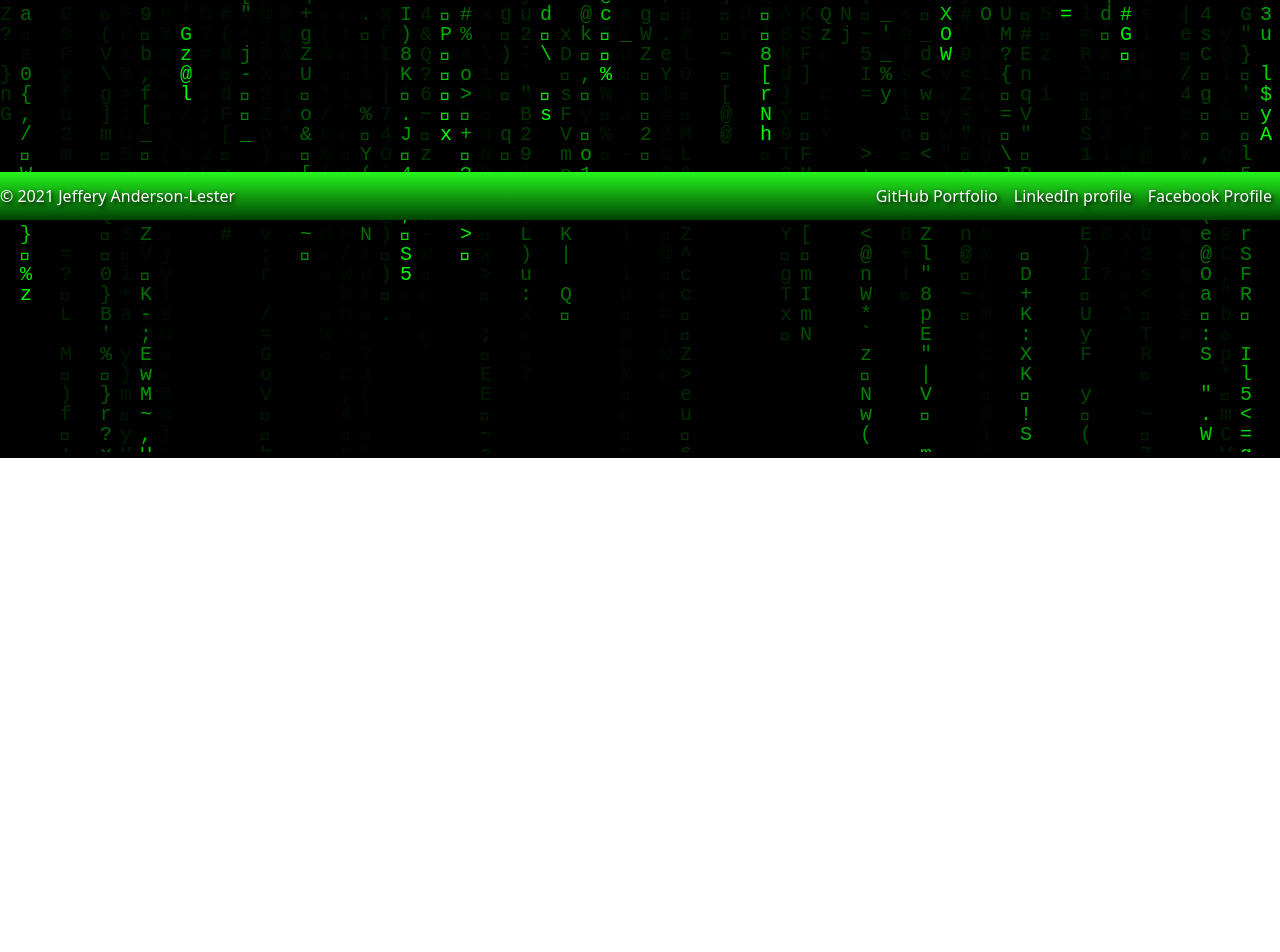
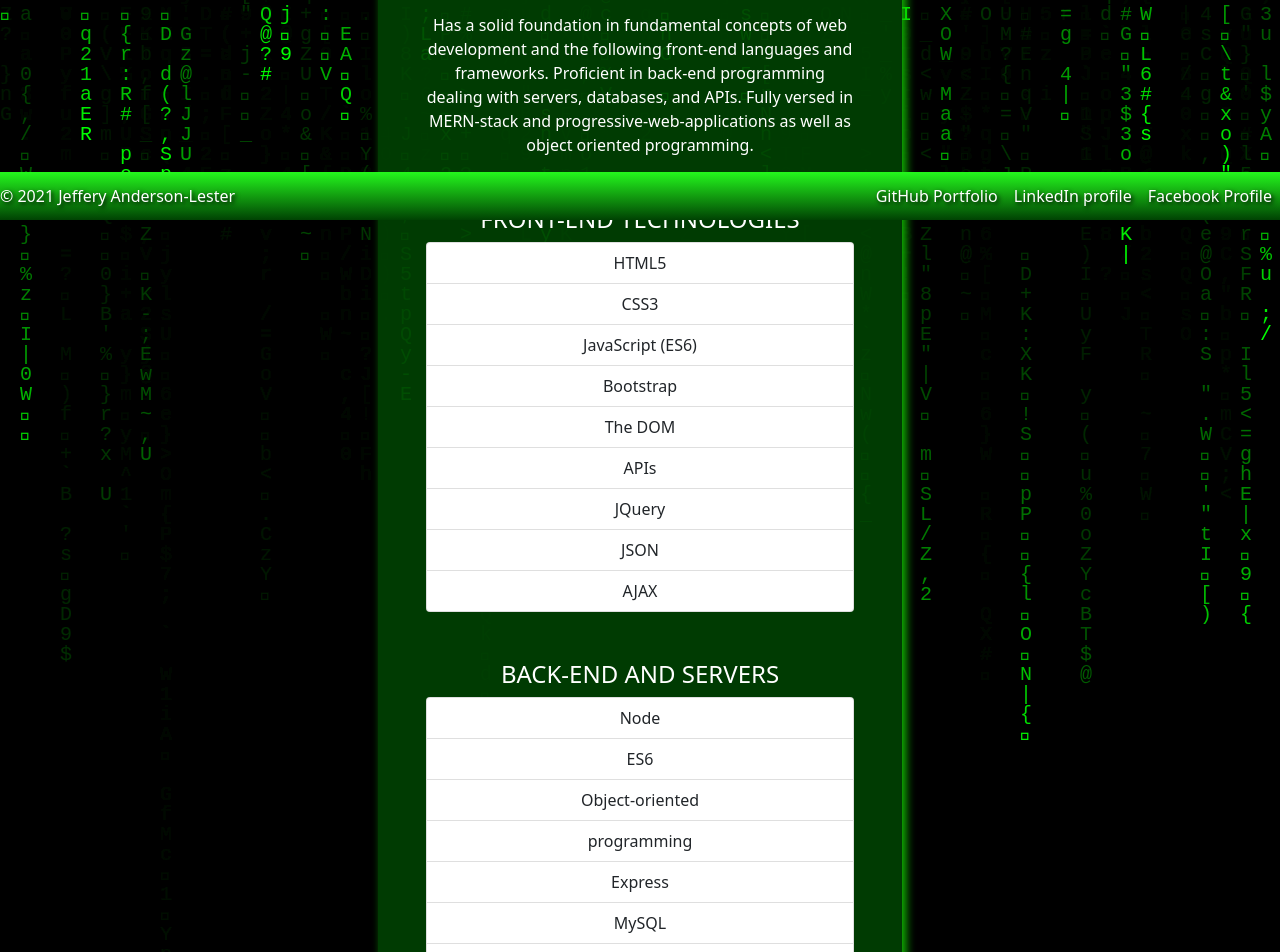
Before and after one commit to JeffGoji/My-React-Portfolio, a React (Create React App) app: page /#/resume in a window 1280 px wide. Shown: the part 580-1532 px from the top of the page. Before the commit the page ends 800 px from the top, so only its background shows below. Built offline with nearby package versions, Linux system fonts and the light colour scheme; a web font is replaced by a local one.

Commit message:
ready for deployment

```diff
--- a/src/components/Card/index.js
+++ b/src/components/Card/index.js
@@ -13,9 +13,9 @@ function Cards(props) {
                 </p>
             </div>
             <div className="card-body">
-                <a href={props.deployed} rel="noreferrer" className="card-link">Web
+                <a href={props.deployed} rel="noopener noreferrer" className="card-link">Web
                     Deployment</a>
-                <a href={props.github} rel="noreferrer" className="card-link">GitHub
+                <a href={props.github} rel="noopener noreferrer" className="card-link">GitHub
                     Page
                     link</a>
 
--- a/src/components/Contact/index.js
+++ b/src/components/Contact/index.js
@@ -39,25 +39,25 @@ function Contact() {
 
     return (
 
-        <div>
+        <div className="d-flex justify-content-center">
 
 
-            <section className="container-lg box-padding mt-2 rounded-3" id="contact">
-
+            <section className="col-sm-12 col-md-5 col-lg-5 mt-2 content-box box-padding box-bg box-padding mt-2 rounded-3 box-bg" id="contact">
+                <h3 className="text-center card-header rounded-3 text-white mb-3">CONTACT</h3>
                 <div className="row p-3">
 
                     <div className="col-sm-12 col-md-12 col-lg-6">
 
-                        <ul className="list-group list-group-flush">
+                        <ul className="list-group list-group-flush mt-5 rounded-3">
                             <li className="list-group-item fw-bold">E-mail: <a href="mailto:jeff.lester01@outlook.com">
                                 jeff.lester01@outlook.com</a></li>
 
                             <li className="list-group-item fw-bold">Phone: <a href="tel:7133717902">713-371-7902</a></li>
                             <li className="list-group-item fw-bold">LinkedIn Profile: <a
                                 href="https://www.linkedin.com/in/jeffrey-anderson-lester-36b23b112/ " target="_blank"
-                                rel="noreferrer"> Jeffrey
+                                rel="noopener noreferrer"> Jeffrey
                                 Anderson-Lester</a> </li>
-                            <li className="list-group-item fw-bold mb-4">Resume: <a href="https://jeffgoji.github.io/assets/img/resume.pdf" target="_blank" rel="noreferrer">Click to
+                            <li className="list-group-item fw-bold mb-4">Resume: <a href="https://jeffgoji.github.io/assets/img/resume.pdf" target="_blank" rel="noopener noreferrer">Click to
                                 download</a>
                             </li>
 
--- a/src/components/Profile/index.js
+++ b/src/components/Profile/index.js
@@ -7,13 +7,12 @@ function Profile() {
 
         <div>
 
-            <div id="profile" className="container-lg mt-2 box-padding">
-                <div className="row mb-3 bg-light content-box rounded-2" >
-
+            <div id="profile" className="container-lg mt-2 box-padding box-bg text-white rounded-3">
+                <div className="row mb-3 rounded-2" >
                     <div className="col-lg-3 col-md-3 col-sm-12">
-                        <img src={Profile1} className="img-fluid shadow bg-primary rounded-2 m-2 mt-3" alt="Jeffrey Anderson-Lester" />
+                        <img src={Profile1} className="img-fluid rounded-2 m-2 mt-5" alt="Jeffrey Anderson-Lester" />
                     </div>
-                    <div className="col-lg-8 col-md-9 col-sm-12 mt-2">
+                    <div className="col-lg-8 col-md-9 col-sm-12 mt-2 fs-5">
                         <h4><strong>About Me</strong></h4>
                         <p>
                             I am Jeffrey Anderson-Lester. I am a Full-stack web developer currently enrolled at the Rice
--- a/src/components/Projects/index.js
+++ b/src/components/Projects/index.js
@@ -62,7 +62,7 @@ function Projects(props) {
 
     return (
         <div >
-            <section id="projects" className="container-lg  mt-2">
+            <section id="projects" className="container-lg mt-2">
 
                 <div className="row">
 
--- a/src/components/Resume/index.js
+++ b/src/components/Resume/index.js
@@ -1,17 +1,27 @@
 import React from 'react';
+import Tech from './tech';
+import autox001 from '../../assets/autox001.jpg'
 
 const Resume = () => {
     return (
-        <div className="container-lg" id="resume">
-
-            <section className="row">
-                <div className='col-6'>
+        <div className="d-flex justify-content-center">
+            <div id="projects" className="col-sm-12 col-md-5 col-lg-5 mt-2 content-box box-padding box-bg rounded-3 text-white text-center">
 
 
+                <h2 className="text-center card-header rounded-3 text-white mb-3">Resume</h2>
+
+                <div className=" mb-5">
+                    <img src={autox001} alt="Details matter the most in all that we do" className='rounded-3 img-fluid' />
                 </div>
+                <div>
+                    <Tech />
+                </div>
+            </div>
+        </div>
 
-            </section>
-        </div>
+
+
+
     );
 }
 
--- /dev/null
+++ b/src/components/Resume/tech.js
@@ -0,0 +1,72 @@
+import React from 'react';
+
+const Tech = () => {
+    return (
+        <div className="p-5">
+            <p>Has a solid foundation
+                in fundamental
+                concepts of web
+                development and the following front-end languages and frameworks. Proficient in back-end programming dealing with servers, databases, and APIs. Fully versed in MERN-stack and progressive-web-applications as well as object oriented programming.
+            </p>
+            <h4 className="mt-5">FRONT-END TECHNOLOGIES</h4>
+            <ul className="list-group list-group-horizontal-{sm|md|lg|xl|xxl}">
+                <li className="list-group-item">HTML5</li>
+                <li className="list-group-item">CSS3</li>
+                <li className="list-group-item ">JavaScript (ES6)</li>
+                <li className="list-group-item"> Bootstrap</li>
+                <li className="list-group-item">The DOM</li>
+                <li className="list-group-item">APIs</li>
+                <li className="list-group-item">JQuery</li>
+                <li className="list-group-item">JSON</li>
+                <li className="list-group-item">AJAX</li>
+            </ul>
+
+            <h4 className="mt-5">BACK-END AND SERVERS</h4>
+            <ul className="list-group list-group-horizontal-{sm|md|lg|xl|xxl} ">
+
+                <li className="list-group-item">Node</li>
+                <li className="list-group-item">ES6</li>
+                <li className="list-group-item"> Object-oriented</li>
+                <li className="list-group-item">programming</li>
+                <li className="list-group-item">Express</li>
+                <li className="list-group-item">MySQL</li>
+                <li className="list-group-item"> MVC paradigm</li>
+                <li className="list-group-item"> Sequelize</li>
+                <li className="list-group-item">Testing</li>
+
+            </ul>
+
+            <h4 className="mt-5">
+                PWA, MERN, OOP
+            </h4>
+
+            <ul className="list-group list-group-horizontal-{sm|md|lg|xl|xxl}">
+                <li className="list-group-item">Progressive Web</li>
+                <li className="list-group-item">Apps</li>
+                <li className="list-group-item"> React</li>
+                <li className="list-group-item">NoSQL</li >
+                <li className="list-group-item">MERN Stack</li >
+                <li className="list-group-item">Computer science fundamentals</li>
+            </ul>
+
+            <h4 className="mt-5">TEAM AND PRODUCTION SKILLS</h4>
+            <ul className="list-group list-group-horizontal-{sm|md|lg|xl|xxl}">
+                <li className="list-group-item">Team collaboration</li>
+                <li className="list-group-item">Agile development</li>
+                <li className="list-group-item">Git</li>
+                <li className="list-group-item">Demonstration and storytelling</li>
+                <li className="list-group-item"></li>
+            </ul >
+
+            <h4 className='p-3'>Resume: <a href="https://jeffgoji.github.io/assets/img/resume.pdf" target="_blank" rel="noopener noreferrer">Click to
+                download</a>
+            </h4 >
+        </div >
+
+
+
+
+    );
+}
+
+export default Tech;
--- a/src/index.css
+++ b/src/index.css
@@ -16,6 +16,7 @@
   margin: 0;
 } */
 
+html,
 body {
   font-family: Arial, Helvetica, sans-serif;
   font-size: 1rem;
@@ -76,6 +77,32 @@ h3 {
   box-shadow: 4px 4px 10px rgb(16, 189, 0);
 }
 
+.box-padding {
+  margin-bottom: 200px;
+}
+
+.box-bg {
+  background-color: rgb(0, 66, 3, 0.9);
+}
+
+/*link styling*/
+a {
+  color: white;
+  text-decoration: none;
+}
+
+a:hover,
+a:active,
+a:visited a.active {
+  color: #47db2d;
+  text-decoration: none;
+}
+/*Image Styling*/
+.center {
+  margin: auto;
+  width: 25%;
+}
+
 /*Card styling*/
 
 h4 {
@@ -100,15 +127,17 @@ h4 {
   box-shadow: 1px 2px 10px 5px var(--shadow);
 }
 
-.box-padding {
-  margin-bottom: 200px;
-}
-
 .card a:hover,
 .card a:active .card a.active {
   color: #007500;
   text-decoration: none;
   font-weight: bold;
+}
+
+/*list-styling*/
+.list-group-item {
+  background-color: rgb(0, 66, 3, 0.2);
+  color: white;
 }
 
 /*Footer styling*/
```
Also changed, not shown: src/assets/autox001.jpg (added).
